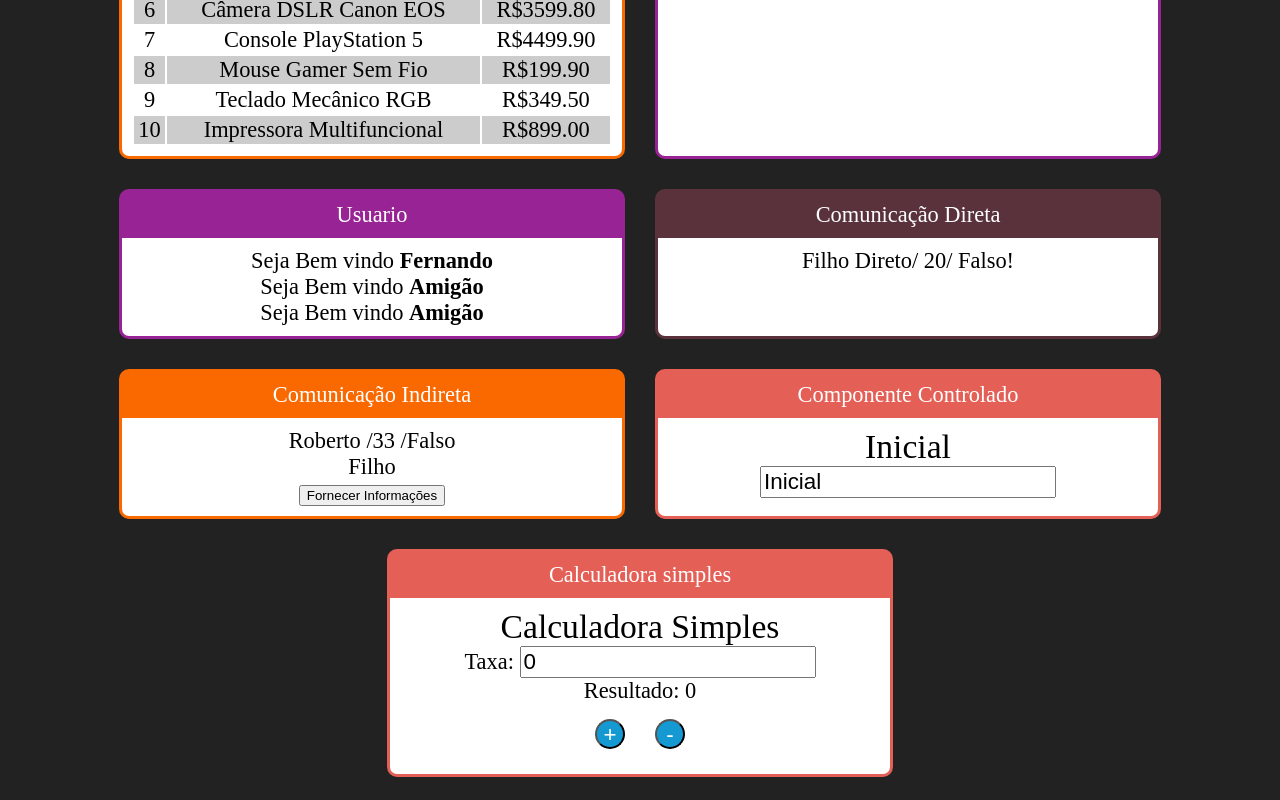
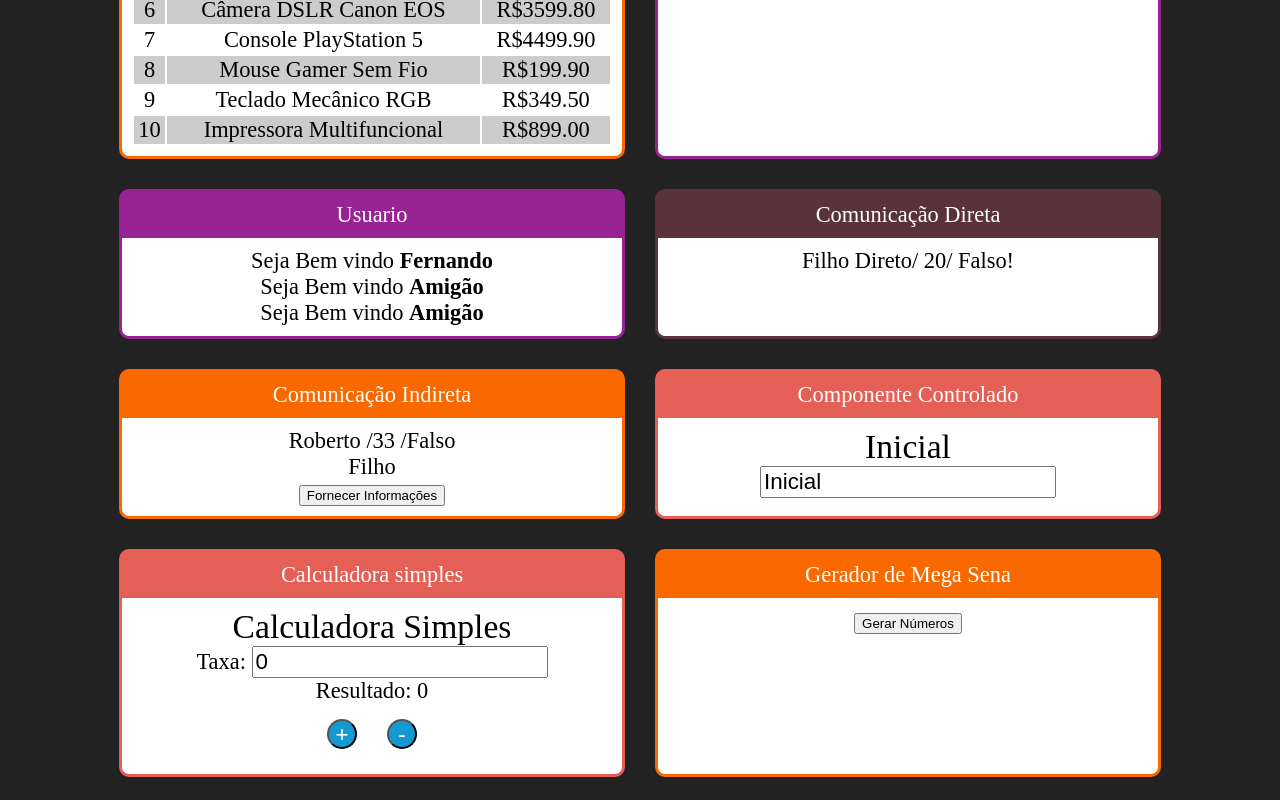
Before and after one commit to felipe-lima-flooxai/react-mod2-fundamentos, a React (Create React App) app: page / in a window 1280 px wide. Shown: the part 1297-2097 px from the top of the page. Built offline with nearby package versions, Linux system fonts and the light colour scheme.

Commit message:
feat: gerador de numeros aleatorios da mega sena

```diff
--- a/src/App.jsx
+++ b/src/App.jsx
@@ -15,6 +15,7 @@ import DiretaPai from "./components/comunicacao/DiretaPai";
 import IndiretaPai from "./components/comunicacao/IndiretaPai";
 import Input from "./components/formulario/Input";
 import Contador from "./components/contador/Contador";
+import MegaSena from "./components/mega/MegaSena";
 
 
 
@@ -85,6 +86,10 @@ return (
                 <Contador></Contador>
             </Card>
 
+            <Card titulo="Gerador de Mega Sena" color="#FA6900">
+                <MegaSena></MegaSena>
+            </Card>
+
         </div>
 
 
--- /dev/null
+++ b/src/components/mega/MegaSena.jsx
@@ -0,0 +1,49 @@
+import React, { useState } from 'react';
+
+const MegaSena = () => {
+  const [numeros, setNumeros] = useState([]);
+
+  const gerarNumeros = () => {
+    const numerosGerados = [];
+
+    while(numerosGerados.length < 7) {
+      const numero = Math.floor(Math.random() * 60) + 1;
+
+      if (!numerosGerados.includes(numero)) {
+        numerosGerados.push(numero);
+      }
+    }
+
+    setNumeros(numerosGerados.sort((a, b) => a - b));
+  };
+
+  return (
+    <div style={{ textAlign: 'center' }}>
+      <button onClick={gerarNumeros}>Gerar Números</button>
+
+      {numeros.length > 0 && (
+        <div>
+          <h3>Seus números:</h3>
+          <div style={{
+            display: 'flex',
+            justifyContent: 'center',
+            padding: 0,
+            gap: '8px'
+          }}>
+            {numeros.map((numero, index) => (
+              <div key={index} style={{
+                padding: '4px 8px',
+                backgroundColor: '#f0f0f0',
+                borderRadius: '4px'
+              }}>
+                {numero}
+              </div>
+            ))}
+          </div>
+        </div>
+      )}
+    </div>
+  );
+};
+
+export default MegaSena;
```
